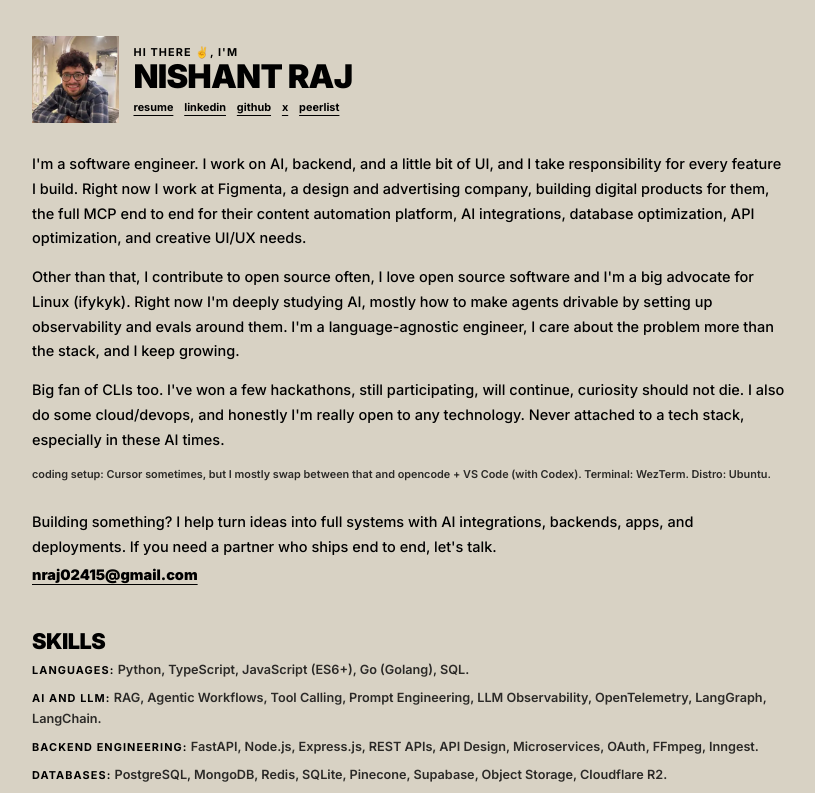
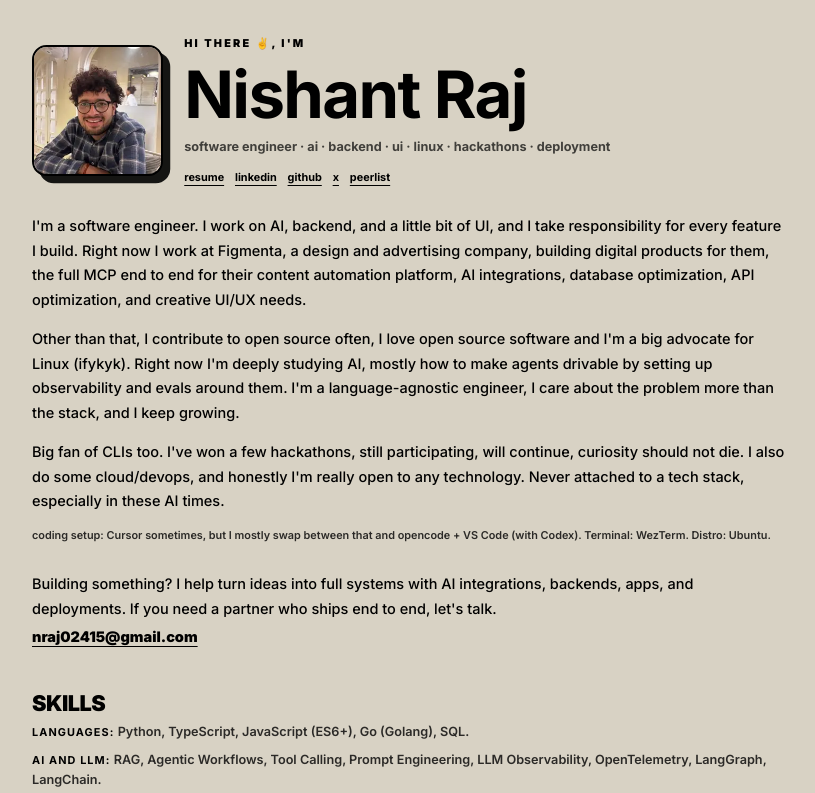
Before and after one commit to dawgdevv/portfolio, a React (Vite) app: page / in a window 1280 px wide. Shown: the top 793 px of the page, without its empty margins (231-1046 px from the left). Built offline with nearby package versions, Linux system fonts and the light colour scheme.

Commit message:
feat: enhance Hero component layout and styling; add new font families for improved typography

```diff
--- a/src/components/Hero.jsx
+++ b/src/components/Hero.jsx
@@ -3,23 +3,32 @@ import myphoto from "../assets/myphoto.webp";
 const Hero = ({ profileLinks }) => {
   return (
     <div className="w-full space-y-8">
-      <header className="flex flex-col gap-4 md:flex-row md:items-end md:justify-between">
-        <div className="flex items-center gap-4">
-          <img
-            src={myphoto}
-            alt="Nishant Raj"
-            width={96}
-            height={96}
-            className="h-24 w-24 object-cover"
-          />
+      <header className="flex flex-col gap-8 md:flex-row md:items-center md:justify-between">
+        <div className="flex flex-col items-start gap-6 sm:flex-row sm:items-center">
+          <div className="relative">
+            <div
+              className="absolute inset-0 translate-x-2 translate-y-2 rounded-2xl bg-black/90"
+              aria-hidden="true"
+            />
+            <img
+              src={myphoto}
+              alt="Nishant Raj"
+              width={240}
+              height={240}
+              className="relative h-32 w-32 shrink-0 rounded-2xl border-2 border-black object-cover sm:h-36 sm:w-36"
+            />
+          </div>
           <div>
-            <p className="text-xs font-bold uppercase tracking-widest">
+            <p className="text-xs font-black uppercase tracking-[0.2em]">
               Hi there <span aria-hidden="true">✌️</span>, I&apos;m
             </p>
-            <h1 className="text-2xl font-black uppercase leading-none tracking-tight sm:text-3xl md:text-4xl">
+            <h1 className="font-script mt-3 text-5xl font-bold leading-none tracking-tight text-black sm:text-6xl md:text-7xl">
               Nishant Raj
             </h1>
-            <p className="mt-2 flex flex-wrap gap-x-3 gap-y-1 text-xs font-bold lowercase">
+            <p className="mt-3 text-sm font-bold lowercase text-black/70">
+              software engineer · AI · backend · UI · linux · hackathons · deployment
+            </p>
+            <p className="mt-4 flex flex-wrap gap-x-3 gap-y-1 text-xs font-bold lowercase">
               {profileLinks?.map((item) => (
                 <a
                   key={item.label}
--- a/src/index.css
+++ b/src/index.css
@@ -1,5 +1,7 @@
 @import url("https://fonts.googleapis.com/css2?family=Inter:ital,opsz,wght@0,14..32,100..900;1,14..32,100..900&display=swap");
 @import url("https://fonts.googleapis.com/css2?family=JetBrains+Mono:wght@100..800&display=swap");
+@import url("https://fonts.googleapis.com/css2?family=Anton&display=swap");
+@import url("https://fonts.googleapis.com/css2?family=Dancing+Script:wght@400..700&display=swap");
 @import "tailwindcss";
 
 :root {
--- a/tailwind.config.js
+++ b/tailwind.config.js
@@ -6,6 +6,8 @@ export default {
       fontFamily: {
         sans: ["Inter", "sans-serif"],
         mono: ["JetBrains Mono", "monospace"],
+        display: ["Anton", "sans-serif"],
+        script: ["Dancing Script", "cursive"],
       },
       colors: {
         primary: "#63e",
```
